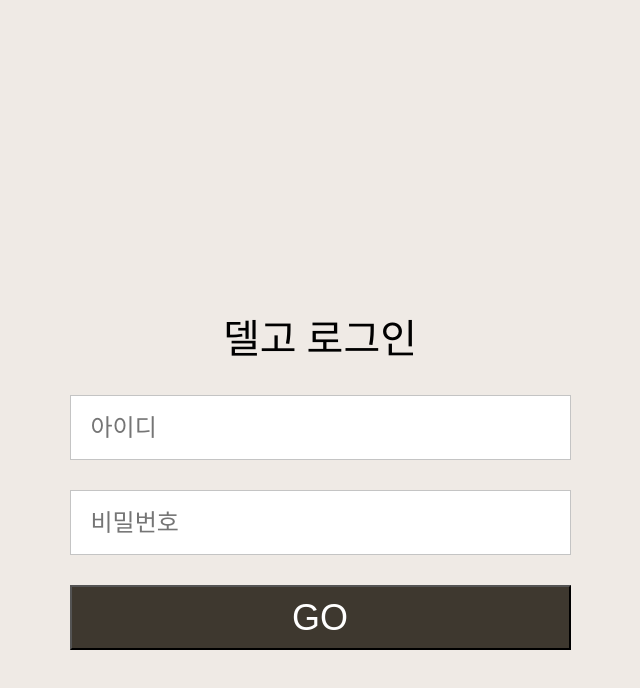
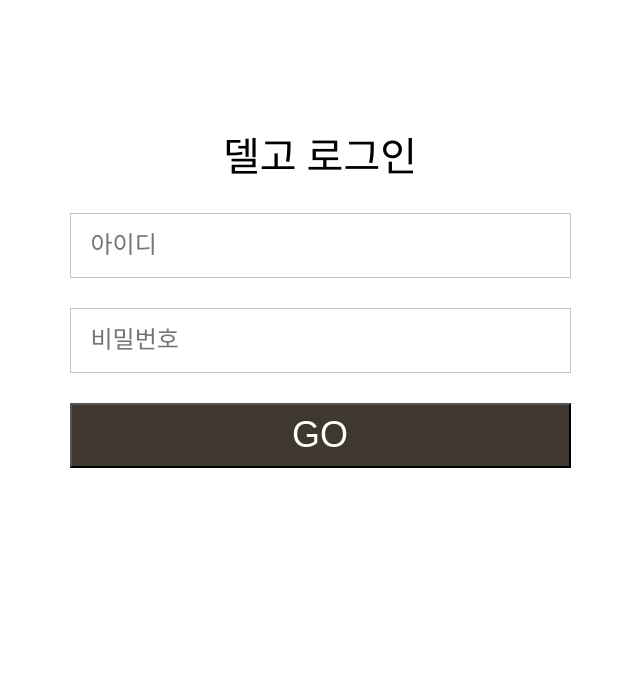
Before and after one commit to Team-Delgo/PMS, a React (Create React App) app: page / in a window 1280 px wide. Shown: the top 688 px of the page, without its empty margins (320-960 px from the left). Built offline with nearby package versions, Linux system fonts and the light colour scheme.

Commit message:
Design:css수정

```diff
--- a/src/pages/Login.css
+++ b/src/pages/Login.css
@@ -1,6 +1,5 @@
 .background{
-    background: #EFEAE5;
-    min-height: 965px;
+    min-height: 600px;
     display: flex;
     align-items: center;
     justify-content: center;
--- a/src/pages/ReservationManagement.jsx
+++ b/src/pages/ReservationManagement.jsx
@@ -5,7 +5,7 @@ import './ReservationManagement.css'
 const customStyles = {
   content: {
     top: '50%',
-    left: '85%',
+    left: '88%',
     right: 'auto',
     bottom: 'auto',
     transform: 'translate(-50%, -50%)',
```
